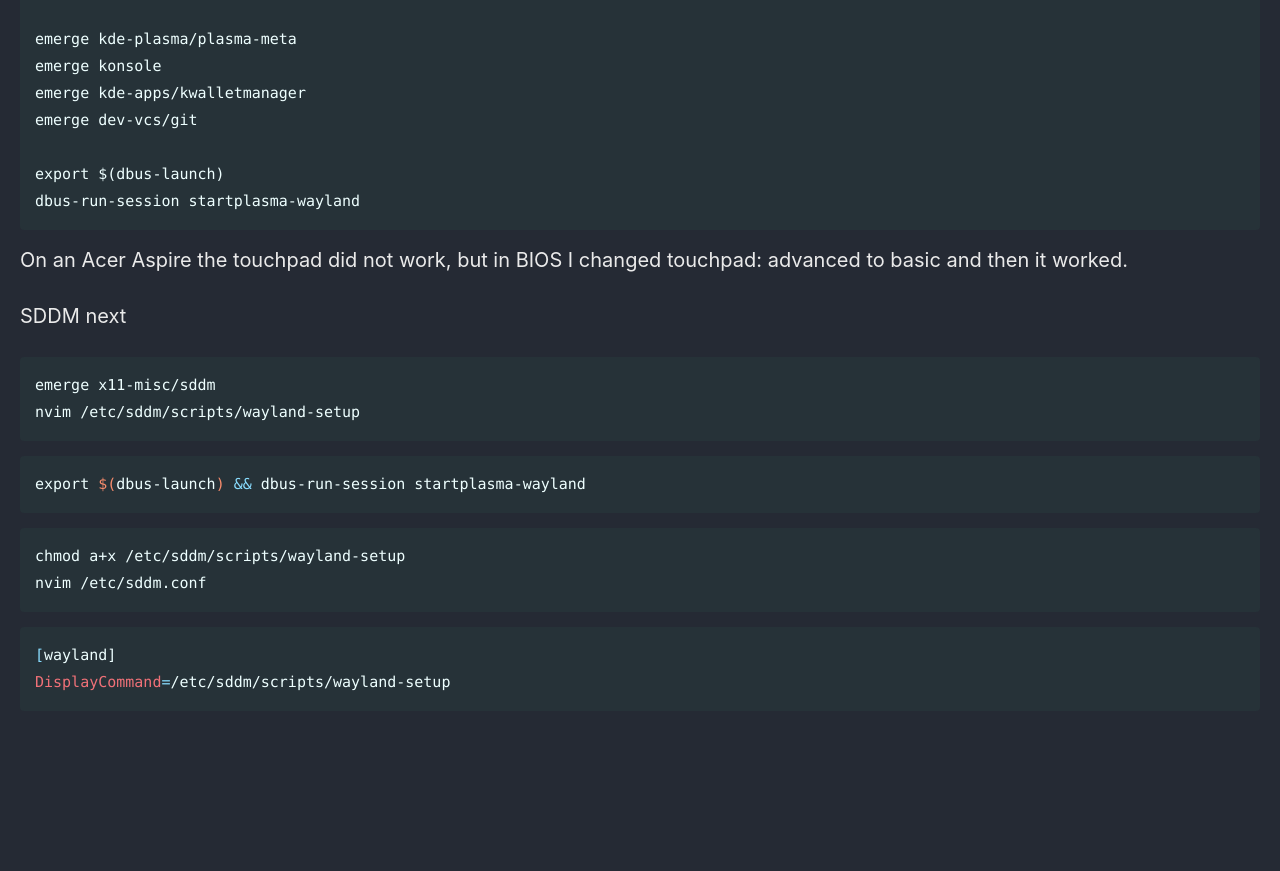
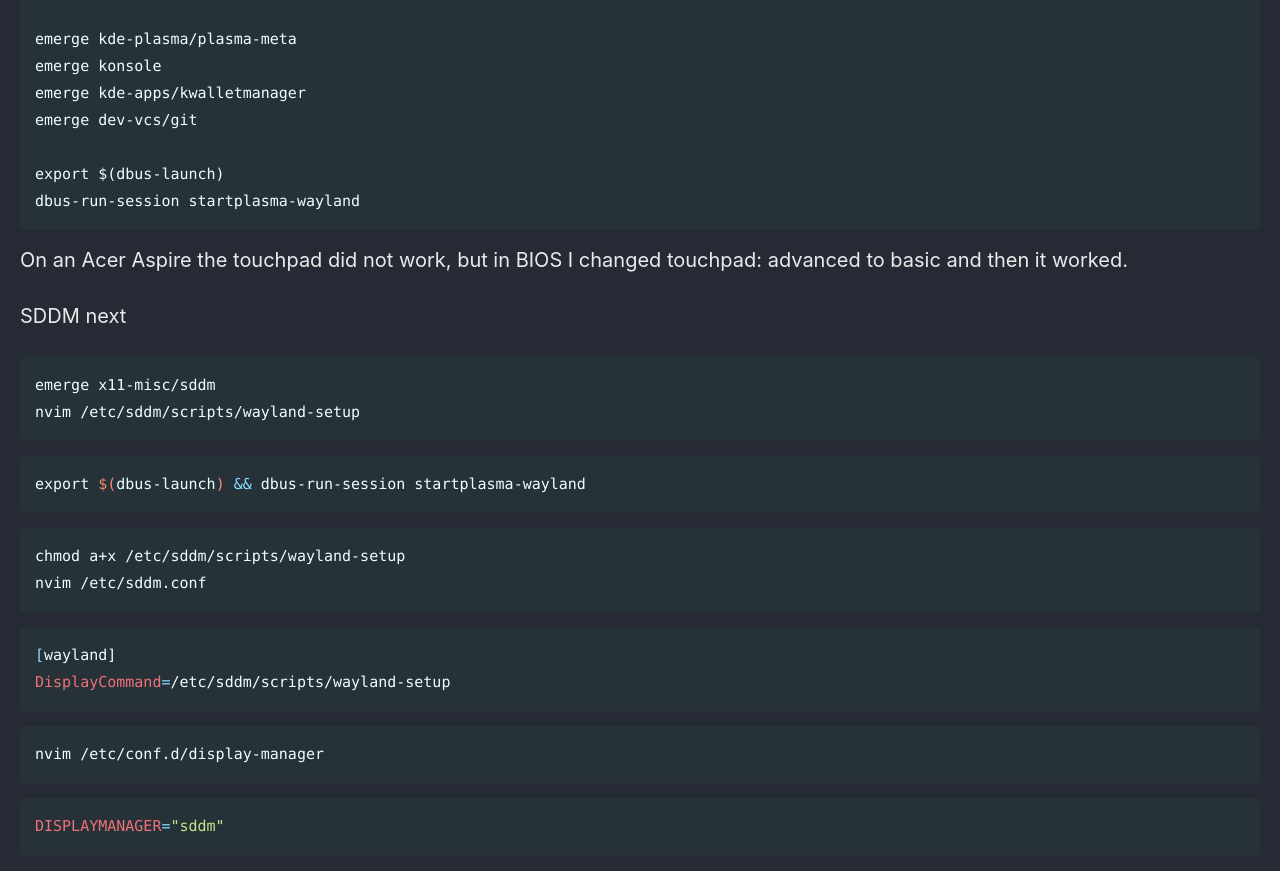
Before and after one commit to Connor-McCartney/Connor-McCartney.github.io, a Jekyll site: the page built from _pages/misc/gentoo.md, in a window 1280 px wide and 900 px high, scrolled down 6019 px. Shown: the top 871 px of the window. Built offline with Jekyll 4.4.1, drawn with Linux system fonts in a browser that asks for light colours; cached includes are drawn as plain includes; our own code applies the rules of GitHub Pages for plain Markdown files; before the commit the page ends 6775 px from its top, so only the background shows below that.

Commit message:
Update gentoo.md

````diff
--- a/_pages/misc/gentoo.md
+++ b/_pages/misc/gentoo.md
@@ -297,3 +297,11 @@ nvim /etc/sddm.conf
 [wayland]
 DisplayCommand=/etc/sddm/scripts/wayland-setup
 ```
+
+```bash
+nvim /etc/conf.d/display-manager
+```
+
+```bash
+DISPLAYMANAGER="sddm"
+```
````
